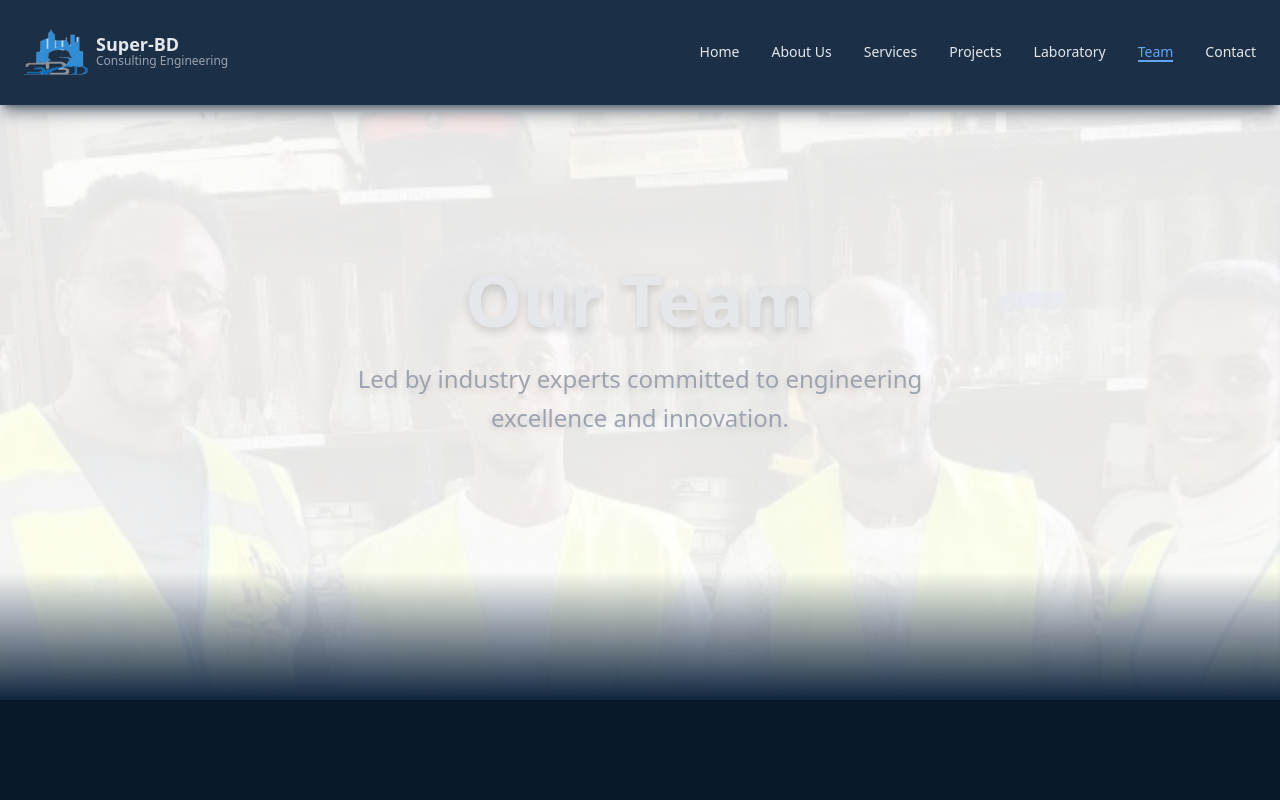
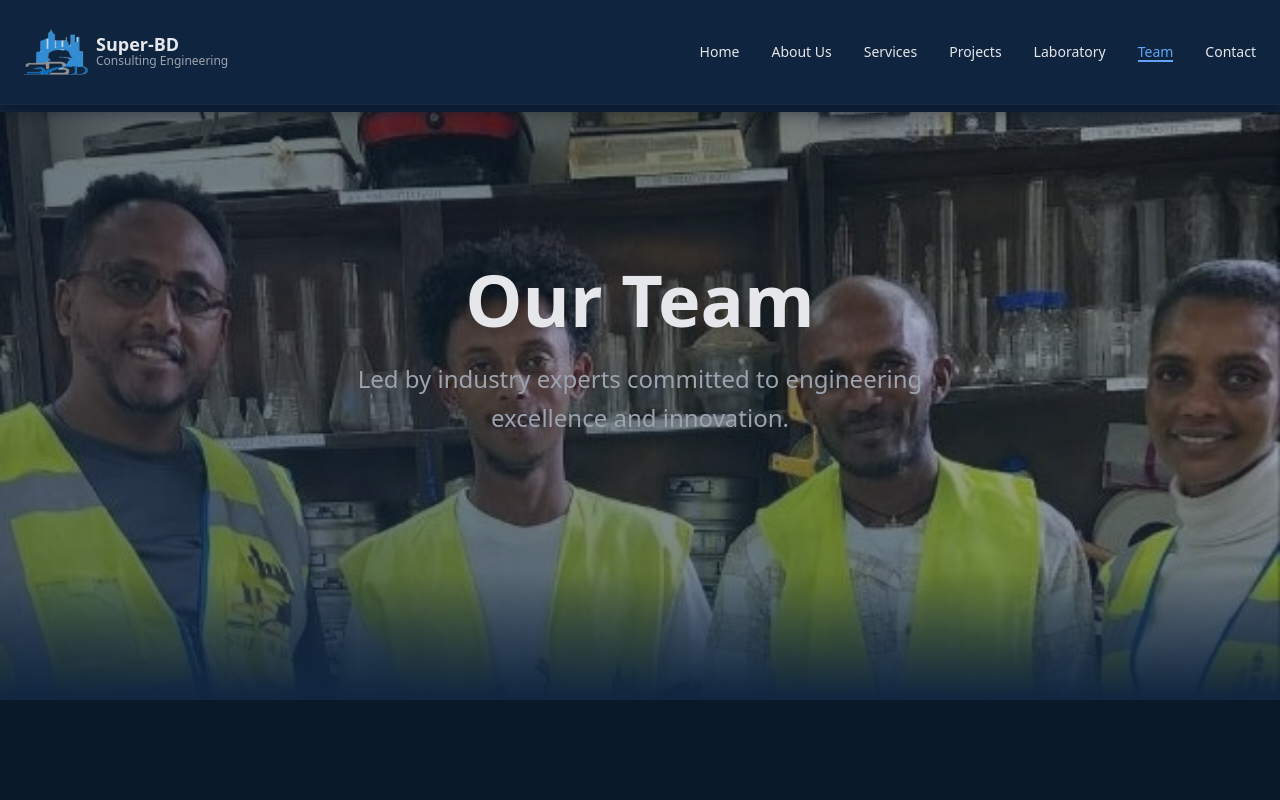
Before and after one commit to Tebarek-W/Super-BD-Consulting-Engineering, a Next.js app: page /team in a window 1280 px wide. Shown: the top 800 px of the page. Built offline with nearby package versions, Linux system fonts and the light colour scheme.

Commit message:
feat: add PageHero component for displaying page headers with background images and animations

```diff
--- a/src/components/sections/PageHero.tsx
+++ b/src/components/sections/PageHero.tsx
@@ -10,10 +10,9 @@ interface PageHeroProps {
     imagePosition?: string;
     topOffset?: boolean;
     customHeight?: string;
-    overlayClassName?: string;
 }
 
-export default function PageHero({ title, description, image, imagePosition = "center", topOffset = true, customHeight, overlayClassName }: PageHeroProps) {
+export default function PageHero({ title, description, image, imagePosition = "center", topOffset = true, customHeight }: PageHeroProps) {
     const heightClass = customHeight || "h-[50vh] sm:h-[60vh] md:h-[70vh] min-h-[500px] sm:min-h-[600px]";
 
     return (
@@ -27,8 +26,9 @@ export default function PageHero({ title, description, image, imagePosition = "c
                 }}
             />
 
-            {/* Dark Overlay */}
-            <div className={`absolute inset-0 ${overlayClassName || "bg-white/90 dark:bg-black/60"}`} />
+            {/* Dark Gradient Overlay for readability - matching home page style */}
+            <div className="absolute inset-0 bg-gradient-to-b from-background-dark/40 via-background/30 to-background/60" />
+            <div className="absolute inset-0 bg-gradient-to-r from-background/30 to-transparent" />
 
             {/* Gradient Fade */}
             <div className="absolute bottom-0 left-0 right-0 h-32 bg-gradient-to-b from-transparent to-background" />
```
